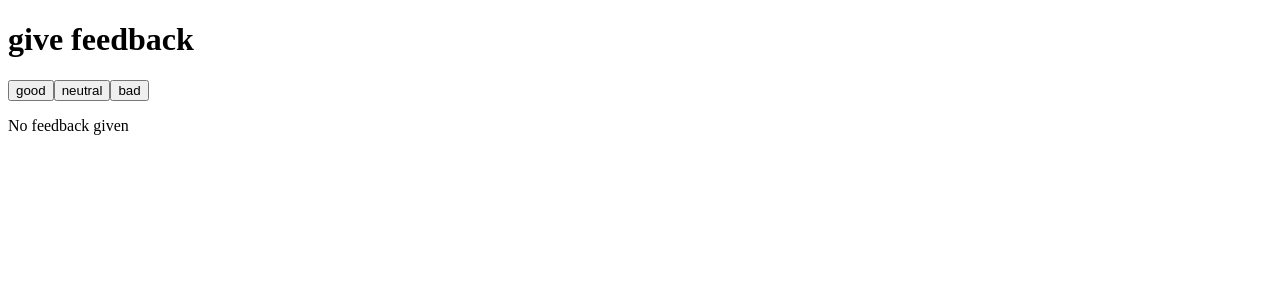
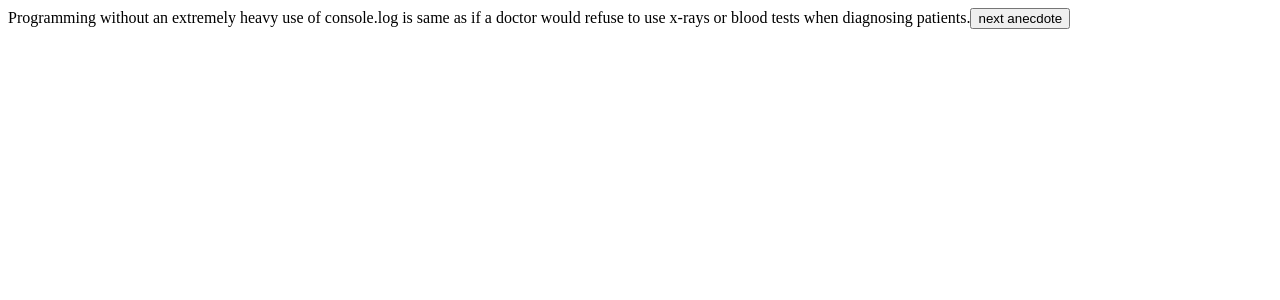
Before and after one commit to SantiagoMV2/FullStackOpen_ReactCourse, a React (Vite) app in the folder part1/first_project/: page / in a window 1280 px wide. Shown: the top 300 px of the page. Built offline with nearby package versions, Linux system fonts and the light colour scheme.

Commit message:
Exercise 1.12

```diff
--- a/part1/first_project/src/App.jsx
+++ b/part1/first_project/src/App.jsx
@@ -1,94 +1,33 @@
-import { useState } from "react";
+import { useState } from 'react'
 
-const Button = ({handler, text}) => {
-  return(
-    <>
-      <button onClick = {handler}>
-        {text}
+const App = () => {
+  const anecdotes = [
+    'If it hurts, do it more often.',
+    'Adding manpower to a late software project makes it later!',
+    'The first 90 percent of the code accounts for the first 10 percent of the development time...The remaining 10 percent of the code accounts for the other 90 percent of the development time.',
+    'Any fool can write code that a computer can understand. Good programmers write code that humans can understand.',
+    'Premature optimization is the root of all evil.',
+    'Debugging is twice as hard as writing the code in the first place. Therefore, if you write the code as cleverly as possible, you are, by definition, not smart enough to debug it.',
+    'Programming without an extremely heavy use of console.log is same as if a doctor would refuse to use x-rays or blood tests when diagnosing patients.',
+    'The only way to go fast, is to go well.'
+  ]
+
+  const [selected, setSelected] = useState(Math.floor(Math.random() * anecdotes.length))
+
+  const handleText = () => {
+    const newNumber = Math.floor(Math.random() * anecdotes.length)
+    setSelected(newNumber)
+    return anecdotes[newNumber]
+  }
+
+  return (
+    <div>
+      {anecdotes[selected]}
+      <button onClick = {handleText}>
+        next anecdote
       </button>
-    </>
+    </div>
   )
 }
 
-const Statistics = (props) => {
-  if (props.total !== 0) {
-    return (
-      <>
-        <h1>statistics</h1>
-        <table>
-          <tbody>
-            <StatisticLine text={"good"} constant={props.good} />
-            <StatisticLine text={"neutral"} constant={props.neutral} />
-            <StatisticLine text={"bad"} constant={props.bad} />
-            <StatisticLine text={"all"} constant={props.total} />
-            <StatisticLine text={"average"} constant={props.average} />
-            <StatisticLine text={"positive"} constant={props.percentage + "%"} />
-          </tbody>
-        </table>
-      </>
-    );
-  } else {
-    return(
-    <p>No feedback given</p>
-    )
-  }
-};
-
-const StatisticLine = ({ text, constant }) => {
-  return (
-      <tr>
-        <td>{text}</td>
-        <td>{constant}</td>
-      </tr>
-  );
-};
-
-const App = () => {
-  const [good, setGood] = useState(0);
-  const [neutral, setNeutral] = useState(0);
-  const [bad, setBad] = useState(0);
-
-  const handleGood = () => {
-    const newGood = good + 1;
-    setGood(newGood);
-  };
-
-  const handleNeutral = () => {
-    const newNeutral = neutral + 1;
-    setNeutral(newNeutral);
-  };
-
-  const handleBad = () => {
-    const newBad = bad + 1;
-    setBad(newBad);
-  };
-
-  const total = good + neutral + bad;
-  const average =
-    total === 0
-      ? "Total es igual a 0, oprime un boton para continuar"
-      : (good - bad) / total;
-  const percentage =
-    total === 0
-      ? "Total es igual a 0, oprime un boton para continuar"
-      : (good / total) * 100;
-
-  return (
-    <div>
-      <h1>give feedback</h1>
-      <Button handler={handleGood} text = {"good"}/>
-      <Button handler={handleNeutral} text = {"neutral"}/>
-      <Button handler={handleBad} text = {"bad"}/>
-      <Statistics
-        good={good}
-        neutral={neutral}
-        bad={bad}
-        total={total}
-        average={average}
-        percentage={percentage}
-      />
-    </div>
-  );
-};
-
-export default App;
+export default App
```
